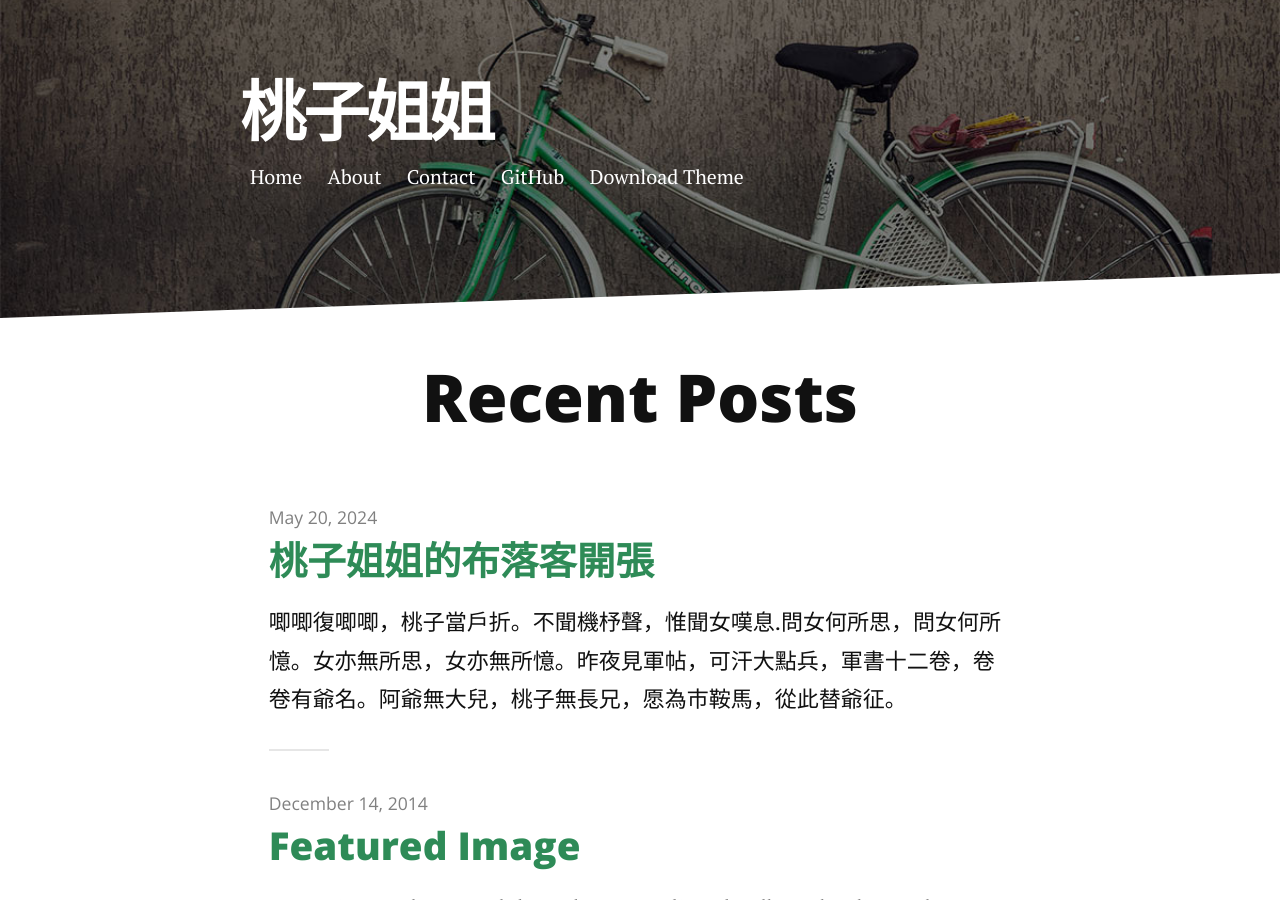
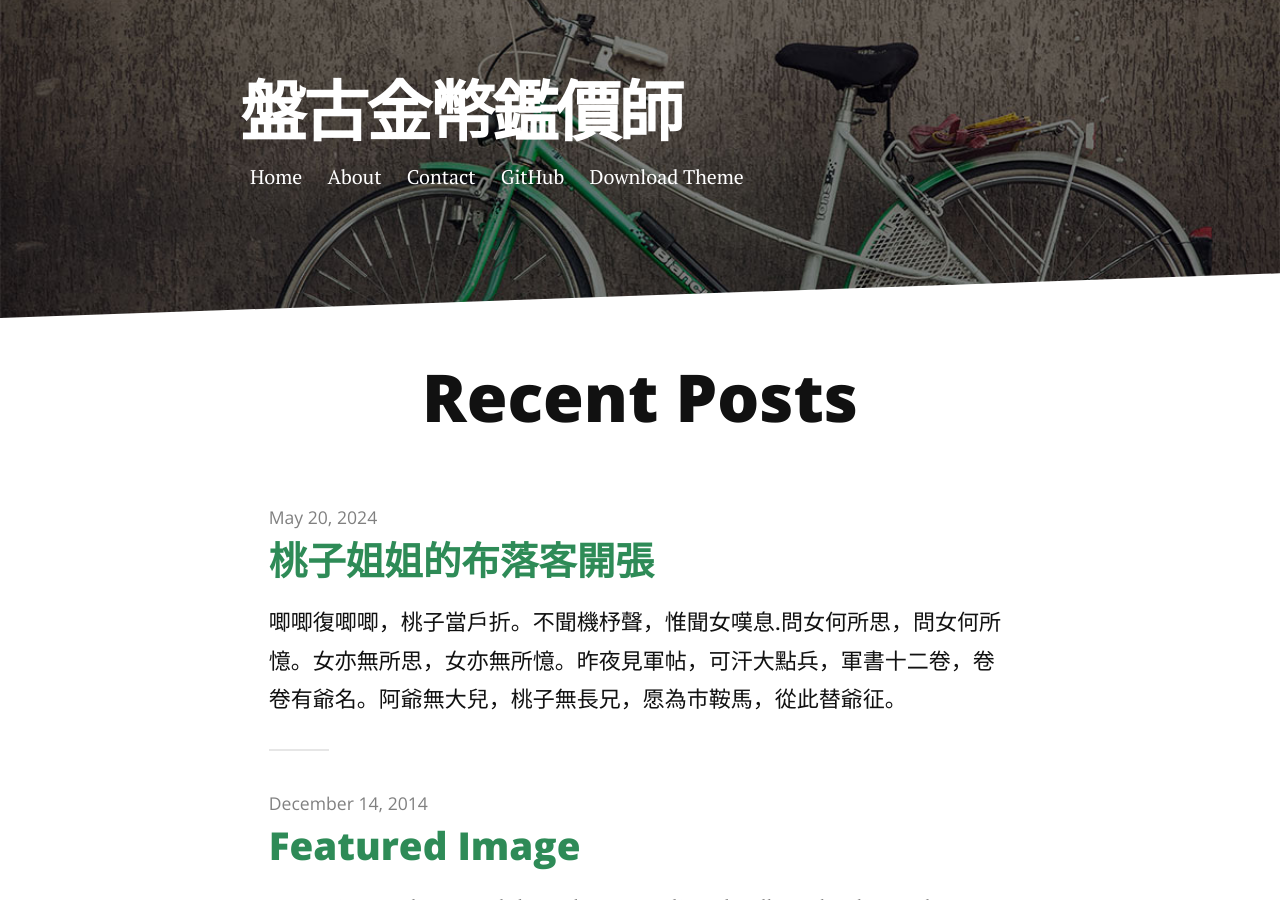
Before and after one commit to jetbomb2012/5711438, a Jekyll site: the page built from index.html, in a window 1280 px wide and 900 px high. Built offline with Jekyll 4.4.1, drawn with Linux system fonts in a browser that asks for light colours; nearby versions of some CDN libraries; the list of posts is cut into pages by our own code.

Commit message:
Update _config.yml

```diff
--- a/_config.yml
+++ b/_config.yml
@@ -1,5 +1,5 @@
-title: 桃子姐姐
-description: 桃子姐姐折紙專門店
+title: 盤古金幣鑑價師
+description: 盤古金幣鑑價師
 
 url: https://long-haul.netlify.app
 # Only necessary when hosting your site in a sub-directory. Project sites hosted on GitHub Pages are the common use-case of this variable.
```
